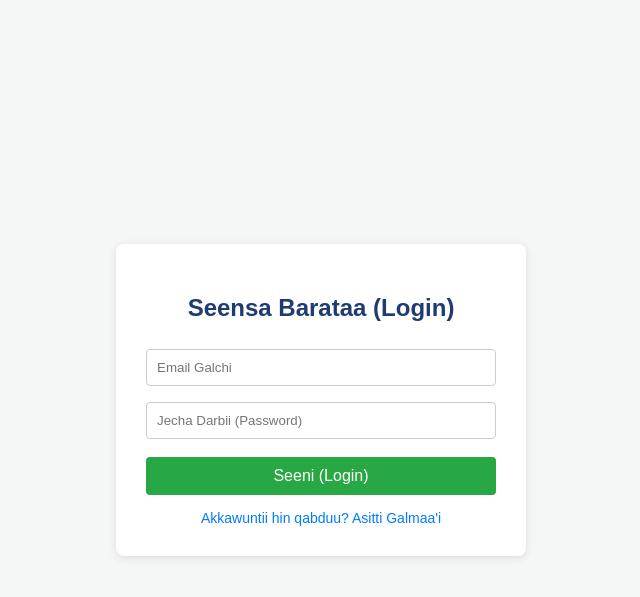
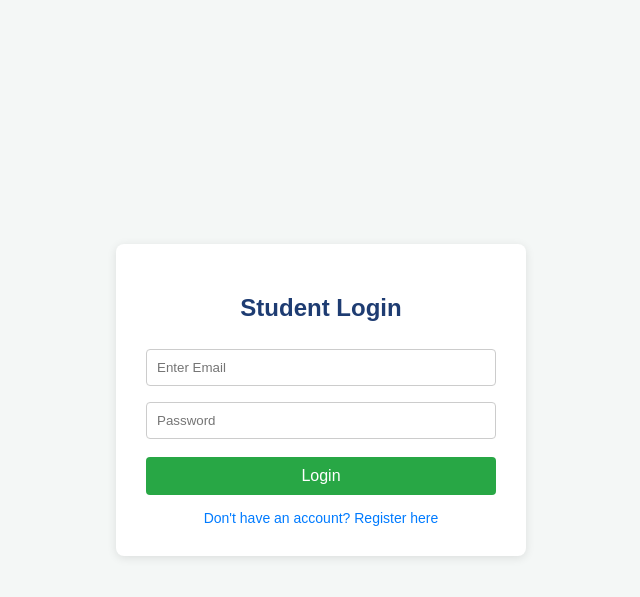
Before and after one commit to bdereje382-source/obu-learning-system, a Spring Boot app: page / in a window 1280 px wide. Shown: the top 597 px of the page, without its empty margins (319-959 px from the left). Run offline with Spring Boot 4, Linux system fonts and the light colour scheme.

Commit message:
Update index.html

```diff
--- a/src/main/resources/static/index.html
+++ b/src/main/resources/static/index.html
@@ -1,5 +1,5 @@
  <!DOCTYPE html>
-<html lang="om">
+<html lang="en">
 <head>
     <meta charset="UTF-8">
     <title>OBU Learning System</title>
@@ -32,21 +32,21 @@
 <div id="authSection" class="auth-wrapper">
     <div class="card">
         <div id="loginBox">
-            <h2>Seensa Barataa (Login)</h2>
-            <input type="email" id="loginEmail" placeholder="Email Galchi" required>
-            <input type="password" id="loginPass" placeholder="Jecha Darbii (Password)" required>
-            <button onclick="loginUser()">Seeni (Login)</button>
-            <div class="toggle" onclick="toggleForm()">Akkawuntii hin qabduu? Asitti Galmaa'i</div>
+            <h2>Student Login</h2>
+            <input type="email" id="loginEmail" placeholder="Enter Email" required>
+            <input type="password" id="loginPass" placeholder="Password" required>
+            <button onclick="loginUser()">Login</button>
+            <div class="toggle" onclick="toggleForm()">Don't have an account? Register here</div>
         </div>
 
         <div id="registerBox" class="hidden">
-            <h2>Galmee Barataa Haaraa</h2>
-            <input type="text" id="regName" placeholder="Maqaa Guutuu Barataa" required>
-            <input type="email" id="regEmail" placeholder="Email" required>
-            <input type="text" id="regDept" placeholder="Dippaartimantii (fkn. Computer Science)" required>
-            <input type="password" id="regPass" placeholder="Jecha Darbii (Password)" required>
-            <button onclick="registerUser()">Galmaa'ii Seeni</button>
-            <div class="toggle" onclick="toggleForm()">Duraan galmoofteettaa? Seeni</div>
+            <h2>New Student Registration</h2>
+            <input type="text" id="regName" placeholder="Full Name" required>
+            <input type="email" id="regEmail" placeholder="Email Address" required>
+            <input type="text" id="regDept" placeholder="Department (e.g., Computer Science)" required>
+            <input type="password" id="regPass" placeholder="Password" required>
+            <button onclick="registerUser()">Register & Enter</button>
+            <div class="toggle" onclick="toggleForm()">Already registered? Login</div>
         </div>
     </div>
 </div>
@@ -61,38 +61,38 @@
     </header>
 
     <div class="container">
-        <h2>Koorsiiwwan Online (Courses & Live Class)</h2>
+        <h2>Online Courses & Live Classes</h2>
 
         <div class="course-card">
             <h3>1. Introduction to Software Engineering</h3>
-            <p>Barsiisaa: Dr. Dereje | Sa'aatii: Wiixata & Roobii (2:00 - 4:00)</p>
-            <button class="join-btn" onclick="openCourse('Introduction to Software Engineering', 'https://youtube.com')">Viidiyoo Barnootaa Bani</button>
-            <button class="live-btn" onclick="joinLive('OBU-Software-Engineering')">Live Class Seeni</button>
+            <p>Instructor: Dr. Dereje | Schedule: Monday & Wednesday (2:00 - 4:00)</p>
+            <button class="join-btn" onclick="openCourse('Introduction to Software Engineering', 'https://youtube.com')">Watch Video Lesson</button>
+            <button class="live-btn" onclick="joinLive('OBU-Software-Engineering')">Join Live Class</button>
         </div>
 
         <div class="course-card">
             <h3>2. Web Development & Cloud Computing</h3>
-            <p>Barsiisaa: Obbo Caalaa | Sa'aatii: Kibxata & Kamisa (4:00 - 6:00)</p>
-            <button class="join-btn" onclick="openCourse('Web Development & Cloud Computing', 'https://youtube.com')">Viidiyoo Barnootaa Bani</button>
-            <button class="live-btn" onclick="joinLive('OBU-Web-Development')">Live Class Seeni</button>
+            <p>Instructor: Mr. Chala | Schedule: Tuesday & Thursday (4:00 - 6:00)</p>
+            <button class="join-btn" onclick="openCourse('Web Development & Cloud Computing', 'https://youtube.com')">Watch Video Lesson</button>
+            <button class="live-btn" onclick="joinLive('OBU-Web-Development')">Join Live Class</button>
         </div>
 
         <div id="mediaContainer" class="video-box hidden">
             <div style="display: flex; justify-content: space-between; align-items: center;">
                 <h3 id="mediaTitle" style="margin: 0; color: #1e3c72;"></h3>
-                <button class="logout-btn" onclick="closeMedia()">Cufi (Close)</button>
+                <button class="logout-btn" onclick="closeMedia()">Close</button>
             </div>
             <iframe id="mediaFrame" allow="camera; microphone; fullscreen; display-capture" allowfullscreen></iframe>
         </div>
 
-        <h2>Tarree Barattoota Galmaa'anii</h2>
+        <h2>Registered Students List</h2>
         <table>
             <thead>
                 <tr>
                     <th>ID</th>
-                    <th>Maqaa Guutuu</th>
+                    <th>Full Name</th>
                     <th>Email</th>
-                    <th>Dippaartimantii</th>
+                    <th>Department</th>
                 </tr>
             </thead>
             <tbody id="studentTable"></tbody>
@@ -109,13 +109,13 @@
     function showClassroom(userName) {
         document.getElementById('authSection').classList.add('hidden');
         document.getElementById('classroomSection').classList.remove('hidden');
-        document.getElementById('userDisplay').innerText = "Baga Nagaan Dhufte, " + userName;
+        document.getElementById('userDisplay').innerText = "Welcome, " + userName;
         loadStudents();
     }
 
     function loginUser() {
         const email = document.getElementById('loginEmail').value;
-        if (!email) { alert("Maaloo Email galchi!"); return; }
+        if (!email) { alert("Please enter your email!"); return; }
         localStorage.setItem("currentUser", email);
         showClassroom(email);
     }
@@ -124,16 +124,14 @@
         const name = document.getElementById('regName').value;
         const email = document.getElementById('regEmail').value;
         const department = document.getElementById('regDept').value;
-        if (!name || !email || !department) { alert("Maaloo odeeffannoo hunda guuti!"); return; }
+        if (!name || !email || !department) { alert("Please fill in all fields!"); return; }
 
         const newStudent = { name, email, department };
 
-        // LocalStorage keessatti olkaa'i (akka tarree irratti mul'atuuf)
         let localStudents = JSON.parse(localStorage.getItem("obu_students") || "[]");
         localStudents.push(newStudent);
         localStorage.setItem("obu_students", JSON.stringify(localStudents));
 
-        // Gara Backend API ergi
         try {
             await fetch('/api/students', {
                 method: 'POST',
@@ -154,13 +152,13 @@
     }
 
     function openCourse(title, videoUrl) {
-        document.getElementById('mediaTitle').innerText = "Barnoota Viidiyoo: " + title;
+        document.getElementById('mediaTitle').innerText = "Video Lesson: " + title;
         document.getElementById('mediaFrame').src = videoUrl;
         document.getElementById('mediaContainer').classList.remove('hidden');
     }
 
     function joinLive(roomName) {
-        document.getElementById('mediaTitle').innerText = "Live Class (Kallattiin): " + roomName;
+        document.getElementById('mediaTitle').innerText = "Live Class: " + roomName;
         document.getElementById('mediaFrame').src = "https://jit.si" + roomName;
         document.getElementById('mediaContainer').classList.remove('hidden');
     }
@@ -184,7 +182,7 @@
 
         const tbody = document.getElementById('studentTable');
         if (allStudents.length === 0) {
-            tbody.innerHTML = '<tr><td colspan="4" style="text-align:center;">Ammatti barataan galmaa\'e hin jiru.</td></tr>';
+            tbody.innerHTML = '<tr><td colspan="4" style="text-align:center;">No registered students yet.</td></tr>';
             return;
         }
         tbody.innerHTML = allStudents.map((s, index) => `
```
